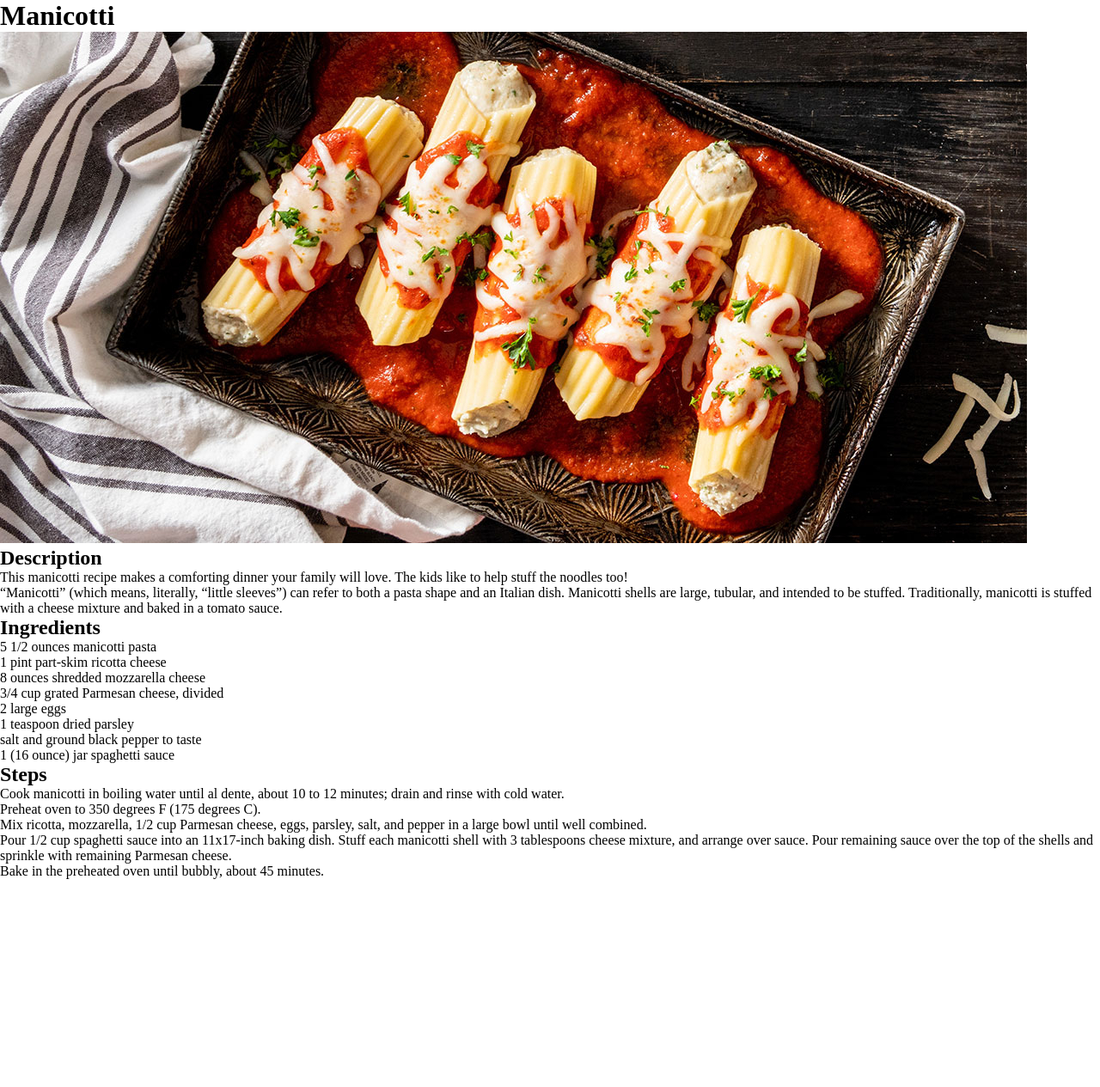
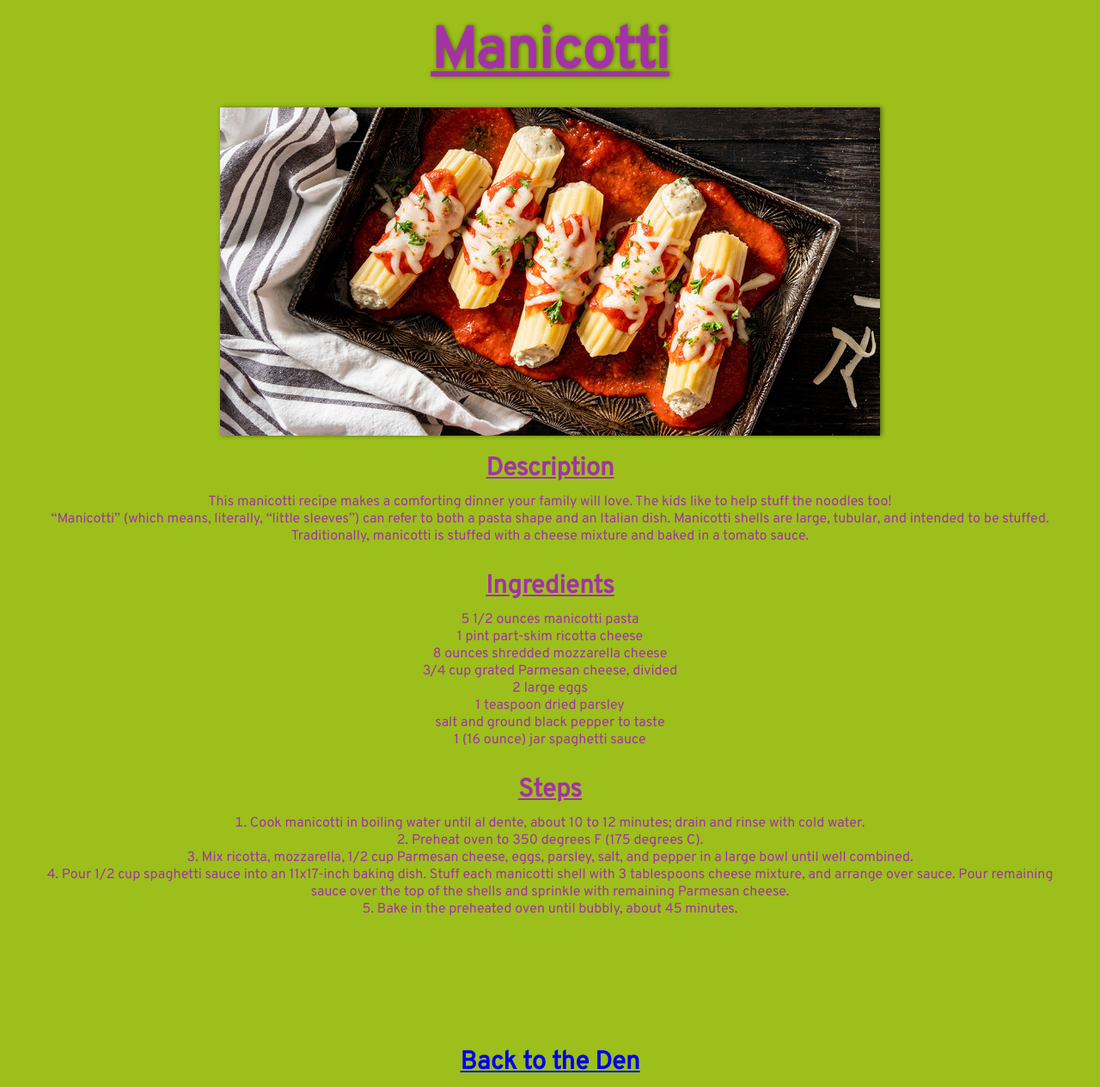
Before and after one commit to ioannisskr/odin-recipes, a plain HTML site: page recipes/manicotti.html in a window 1280 px wide. Shown: the whole page at 86% size. Before the commit the page ends 1023 px from the top, so only its background shows below. Drawn offline with Linux system fonts and the light colour scheme.

Commit message:
Finish styling recipies pages and fix and style home button for all of them

```diff
--- a/css/style.css
+++ b/css/style.css
@@ -47,9 +47,15 @@ padding: 10px 15px;
 margin: 0 10px;
 }
 
-a {
+.link-list a:link {
   text-decoration: none;
 }
+
+.link-list a:hover {
+  color: #a432a6d7;
+}
+
+/* banana bread page */
 
 #banana-bread {
   background-color: #f20707c7;
@@ -113,6 +119,28 @@ a {
   text-align: center;
 }
 
+.banana-home {
+  display: block;
+  font-family: 'Overpass', sans-serif;
+  color: #F2A71B;
+  font-size: 22pt;
+  font-weight: bold;
+  text-align: center;
+  margin-bottom: 10px;
+  margin-top: 15px;
+}
+
+.banana-home a:visited {
+  color: #A432A6;
+}
+
+.banana-home a:hover {
+  color: #f2a71bde;
+}
+
+
+/*mac n cheese page */
+
 #mac-cheese {
   background-color: #f2a71be1;
 }
@@ -153,6 +181,8 @@ a {
   color: #F20707;
   font-size: 12pt;
   text-align: center;
+  margin-left: 50px;
+  margin-right: 50px;
   margin-bottom: 30px;
 }
 
@@ -181,16 +211,106 @@ a {
   list-style-position: inside;
   margin-left: 50px;
   margin-right: 50px;
-  margin-bottom: 30px;
+  margin-bottom: 150px;
   text-align: center;
 }
 
-.home {
+.mac-home {
+  display: block;
+  font-family: 'Overpass', sans-serif;
   color: #F20707;
+  font-size: 22pt;
+  font-weight: bold;
+  text-align: center;
+  margin-bottom: 10px;
+  margin-top: 15px;
+}
+
+.mac-home a:visited {
+  color: #a432a6c9;
+}
+
+.mac-home a:hover {
+  color: #f20707b7;
+}
+
+/*manicotti page */
+
+#manicotti {
+  background-color: #9CBF1B;
+  color: #A432A6;
+}
+
+.title-mani {
   font-family: 'Overpass', sans-serif;
-  font-size: 24pt;
+  font-size: 50pt;
+  text-decoration: underline;
+  text-align: center;
+  text-shadow: rgba(0, 0, 0, 0.466) 1px 0 5px;
+  margin-top: 20px;
+  margin-bottom: 20px;
+}
+
+.image-mani {
+  display: block;
+  width: 60%;
+  height: auto;
+  box-shadow: rgba(0, 0, 0, 0.466) 2px 0 5px;
+  margin-left: auto;
+  margin-right: auto;
+  margin-bottom: 20px;
+}
+
+.mani-h2 {
+  font-family: 'Overpass', sans-serif;
+  font-size: 22pt;
   text-decoration: underline;
   text-align: center;
   margin-bottom: 10px;
   margin-top: 15px;
 }
+
+.mani-p {
+  font-family: 'Overpass', sans-serif;
+  font-size: 12pt;
+  text-align: center;
+  margin-left: 50px;
+  margin-right: 50px;
+  margin-bottom: 30px;
+}
+
+.mani-ul {
+  font-family: 'Overpass', sans-serif;
+  font-size: 12pt;
+  text-align: center;
+  margin-bottom: 30px;
+}
+
+.mani-ol {
+  font-family: 'Overpass', sans-serif;
+  font-size: 12pt;
+  list-style-position: inside;
+  margin-left: 50px;
+  margin-right: 50px;
+  margin-bottom: 150px;
+  text-align: center;
+}
+
+.mani-home {
+  display: block;
+  font-family: 'Overpass', sans-serif;
+  color: #a432a6;
+  font-size: 22pt;
+  font-weight: bold;
+  text-align: center;
+  margin-bottom: 10px;
+  margin-top: 15px;
+}
+
+.mani-home a:visited {
+  color: #F2A71B;
+}
+
+.mani-home a:hover {
+  color: #a432a6d0;
+}
--- a/recipes/manicotti.html
+++ b/recipes/manicotti.html
@@ -11,23 +11,22 @@
   <link rel="preconnect" href="https://fonts.gstatic.com" crossorigin>
   <link href="https://fonts.googleapis.com/css2?family=Fjalla+One&display=swap" rel="stylesheet">
   <link rel="stylesheet" href="../css/style.css">
-  <link rel="stylesheet" href="../css/style.css">
 </head>
-<body>
+<body id="manicotti">
 
-  <h1>Manicotti</h1>
+  <h1 class="title-mani" >Manicotti</h1>
 
-  <img src="../img/manicotti.jpg" alt="A beautiful and succulent Manicotti dish">
+  <img class="image-mani" src="../img/manicotti.jpg" alt="A beautiful and succulent Manicotti dish">
 
-  <h2>Description</h2>
-  <p>This manicotti recipe makes a comforting dinner your family will love.
-    The kids like to help stuff the noodles too!</p>
-  <p>“Manicotti” (which means, literally, “little sleeves”) can refer to both a pasta shape
+  <h2 class="mani-h2" >Description</h2>
+  <p class="mani-p">This manicotti recipe makes a comforting dinner your family will love.
+    The kids like to help stuff the noodles too! <br />“Manicotti” (which means, literally, “little sleeves”) can refer to both a pasta shape
     and an Italian dish. Manicotti shells are large, tubular, and intended to be stuffed.
     Traditionally, manicotti is stuffed with a cheese mixture and baked in a tomato sauce.</p>
 
-  <h2>Ingredients</h2>
-  <ul>
+  <h2 class="mani-h2" >Ingredients</h2>
+
+  <ul class="mani-ul">
     <li>5 1/2 ounces manicotti pasta</li>
     <li>1 pint part-skim ricotta cheese</li>
     <li>8 ounces shredded mozzarella cheese</li>
@@ -38,15 +37,19 @@
     <li>1 (16 ounce) jar spaghetti sauce</li>
   </ul>
 
-  <h2>Steps</h2>
-  <ol>
+  <h2 class="mani-h2">Steps</h2>
+
+  <ol class="mani-ol">
     <li>Cook manicotti in boiling water until al dente, about 10 to 12 minutes; drain and rinse with cold water.</li>
     <li>Preheat oven to 350 degrees F (175 degrees C).</li>
     <li>Mix ricotta, mozzarella, 1/2 cup Parmesan cheese, eggs, parsley, salt, and pepper in a large bowl until well combined.</li>
-    <li>Pour 1/2 cup spaghetti sauce into an 11x17-inch baking dish. Stuff each manicotti shell with 3 tablespoons cheese mixture,
-      and arrange over sauce. Pour remaining sauce over the top of the shells and sprinkle with remaining Parmesan cheese.</li>
-      <li>Bake in the preheated oven until bubbly, about 45 minutes.</li>
+    <li>Pour 1/2 cup spaghetti sauce into an 11x17-inch baking dish. Stuff each manicotti shell with 3 tablespoons cheese mixture, and arrange over sauce. Pour remaining sauce over the top of the shells and sprinkle with remaining Parmesan cheese.</li>
+    <li>Bake in the preheated oven until bubbly, about 45 minutes.</li>
   </ol>
+
+  <span class="mani-home">
+    <a href="../index.html" title="Goes back to the homepage">Back to the Den</a>
+  </span>
 
 </body>
 </html>
```
Also changed, not shown: index.html (+3 -4 lines), recipes/bananabread.html (+4 -0 lines), recipes/macandcheese.html (+11 -18 lines).
